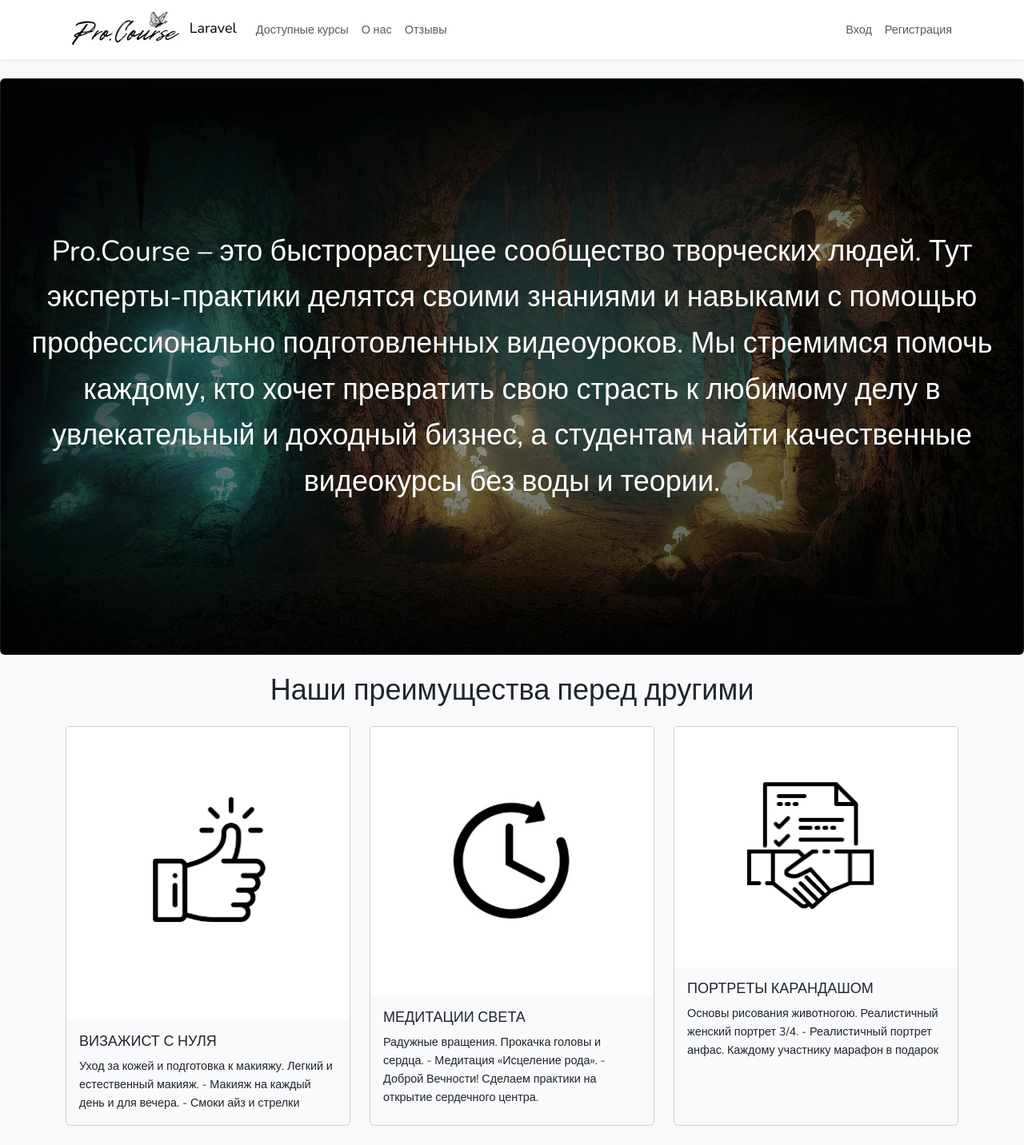
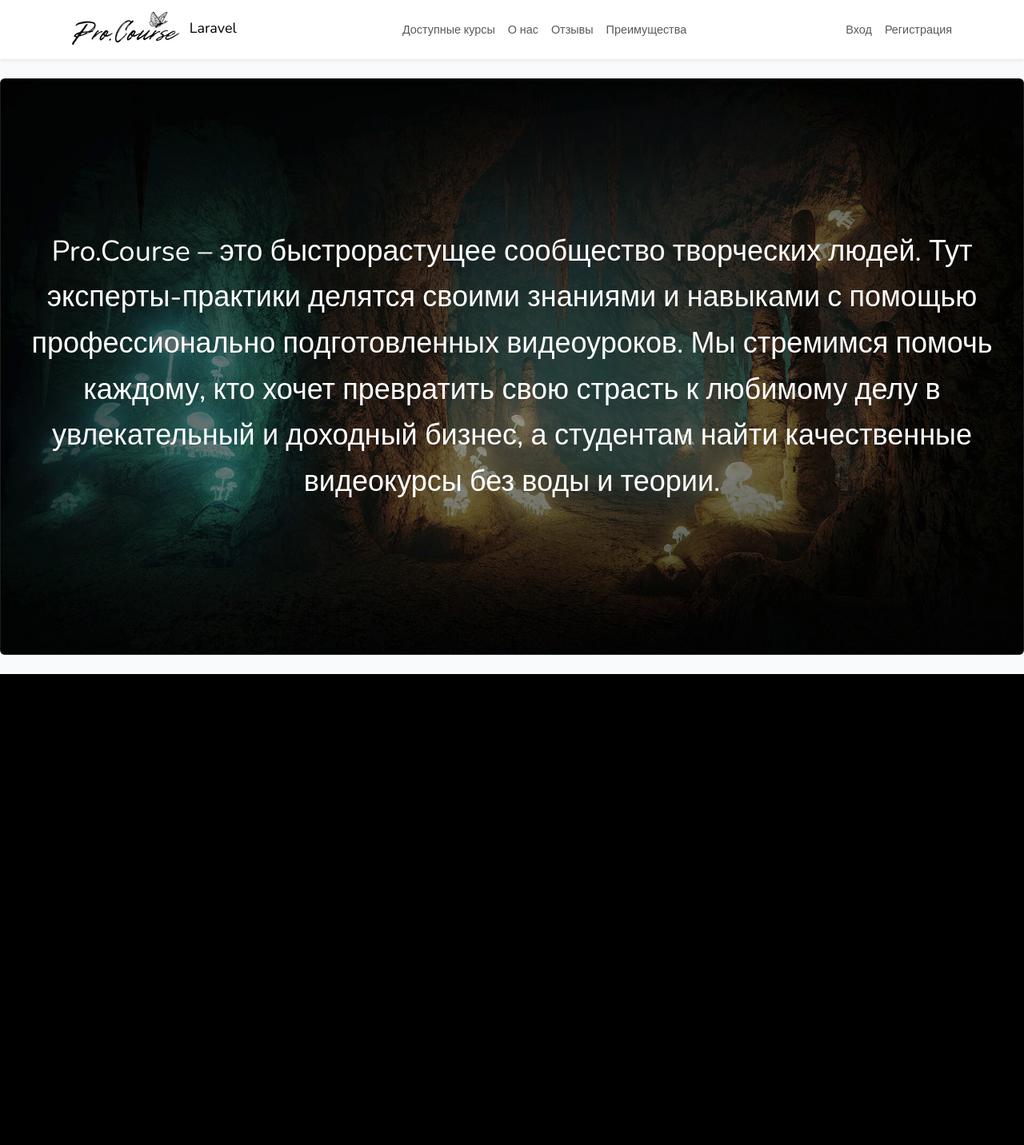
Before and after one commit to KitaevNikita/procourse.local, a Laravel app: page /forms in a window 1280 px wide. Shown: the whole page at 80% size. After the commit the page ends 843 px from the top, so only its background shows below. Run offline with Laravel 8, Linux system fonts and the light colour scheme; some libraries are stand-ins or nearby versions.

Commit message:
Fix Final

```diff
--- a/config/app.php
+++ b/config/app.php
@@ -106,7 +106,7 @@ return [
     |
     */
 
-    'faker_locale' => 'ru_RUS',
+    'faker_locale' => 'ru_RU',
 
     /*
     |--------------------------------------------------------------------------
--- a/database/factories/UserFactory.php
+++ b/database/factories/UserFactory.php
@@ -46,7 +46,7 @@ class UserFactory extends Factory
         return $this->state(function (array $attributes) {
             return [
                   'email' => 'admin@test.ru',
-                  'password' => bcrypt('q123456'),
+                  'password' => bcrypt('1'),
             ];
         });
     }
--- a/resources/views/forms/index.blade.php
+++ b/resources/views/forms/index.blade.php
@@ -7,39 +7,5 @@
     <div class="card-img-overlay align-bottom square-box d-flex justify-content-center align-items-center">
         <p class="card-text autor text-center fs-1">Pro.Course – это быстрорастущее сообщество творческих людей. Тут эксперты-практики делятся своими знаниями и навыками с помощью профессионально подготовленных видеоуроков. Мы стремимся помочь каждому, кто хочет превратить свою страсть к любимому делу в увлекательный и доходный бизнес, а студентам найти качественные видеокурсы без воды и теории.</p>
     </div>
-</div><br>
-
-<h5 class="card-title text-center fs-1">Наши преимущества перед другими</h5><br>
-
-<div class="container">
-<div class="row row-cols-1 row-cols-md-3 g-4">
-    <div class="col">
-        <div class="card h-100">
-          <img src="/img/pr11.png" class="card-img-top" alt="...">
-              <div class="card-body">
-                  <h5 class="card-title">ВИЗАЖИСТ С НУЛЯ</h5>
-                  <p class="card-text">Уход за кожей и подготовка к макияжу. Легкий и естественный макияж. - Макияж на каждый день и для вечера. - Смоки айз и стрелки</p>
-              </div>
-          </div>
-      </div>
-    <div class="col">
-        <div class="card h-100">
-          <img src="/img/pr22.png" class="card-img-top" alt="...">
-              <div class="card-body">
-                  <h5 class="card-title">МЕДИТАЦИИ СВЕТА</h5>
-                  <p class="card-text">Радужные вращения. Прокачка головы и сердца. - Медитация «Исцеление рода». - Доброй Вечности! Сделаем практики на открытие сердечного центра.</p>
-              </div>
-          </div>
-      </div>
-    <div class="col">
-        <div class="card h-100">
-          <img src="/img/pr3.png" class="card-img-top" alt="...">
-              <div class="card-body">
-                  <h5 class="card-title">ПОРТРЕТЫ КАРАНДАШОМ</h5>
-                  <p class="card-text">Основы рисования животногою. Реалистичный женский портрет 3/4. - Реалистичный портрет анфас. Каждому участнику марафон в подарок</p>
-              </div>
-          </div>
-      </div>
 </div>
-<div>
 @endsection
--- a/resources/views/layouts/app.blade.php
+++ b/resources/views/layouts/app.blade.php
@@ -33,10 +33,11 @@
 
                 <div class="collapse navbar-collapse" id="navbarSupportedContent">
                     <!-- Left Side Of Navbar -->
-                    <ul class="navbar-nav me-auto">
+                    <ul class="navbar-nav me-auto w-100 justify-content-center">
                         <a class="nav-link" href="{{ route('cours.index') }}">Доступные курсы</a>
                         <a class="nav-link" href="{{ route('forms.index') }}">О нас</a>
                         <a class="nav-link" href="{{ route('otzs.index') }}">Отзывы</a>
+                        <a class="nav-link" href="{{ route('preims.index') }}">Преимущества</a>
                     </ul>
 
                     <!-- Right Side Of Navbar -->
--- a/resources/views/otzs/index.blade.php
+++ b/resources/views/otzs/index.blade.php
@@ -33,7 +33,7 @@
               <p class="card-text">Занятия всегда на высоте, особенный плюс — это преподавательский состав, который превзошел все мои ожидания. Программа составлена настолько четко и грамотно, поэтому мне кажется что тут заложен максимум из возможного. Радует еще то, что бессрочный доступ к базе материалов, на случай повторения.</p>
             </div>
             <div class="card-footer">
-              <small class="text-body-secondary">Последнее обновление 3 мин. назад от Анны Евгеньевны</small>
+              <small class="text-body-secondary">Последнее обновление 3 мин. назад от Наристе Талантбековна</small>
             </div>
           </div>
         </div>
--- a/resources/views/zakazs/index.blade.php
+++ b/resources/views/zakazs/index.blade.php
@@ -29,7 +29,7 @@
  <input type="text" class="form-control" id="cardNumber">
  </div>
  <div class="form-group" id="expiration-date">
- <label>Expiration Date</label>
+ <label>Срок годности</label>
  <select>
  <option value="01">Январь</option>
  <option value="02">Февраль </option>
--- a/routes/web.php
+++ b/routes/web.php
@@ -5,6 +5,7 @@ use App\Http\Controllers\FormController;
 use App\Http\Controllers\CourController;
 use App\Http\Controllers\OtzController;
 use App\Http\Controllers\ZakazController;
+use App\Http\Controllers\PreimController;
 
 
 /*
@@ -30,6 +31,8 @@ Route::resource('otzs', OtzController::class);
 
 Route::resource('zakazs', ZakazController::class);
 
+Route::resource('preims', PreimController::class);
+
 Auth::routes();
 
 Route::get('/home', [App\Http\Controllers\HomeController::class, 'index'])->name('home');
```
Also changed, not shown: app/Http/Controllers/PreimController.php (added, +18 -0 lines), resources/views/preims/index.blade.php (added, +41 -0 lines).
